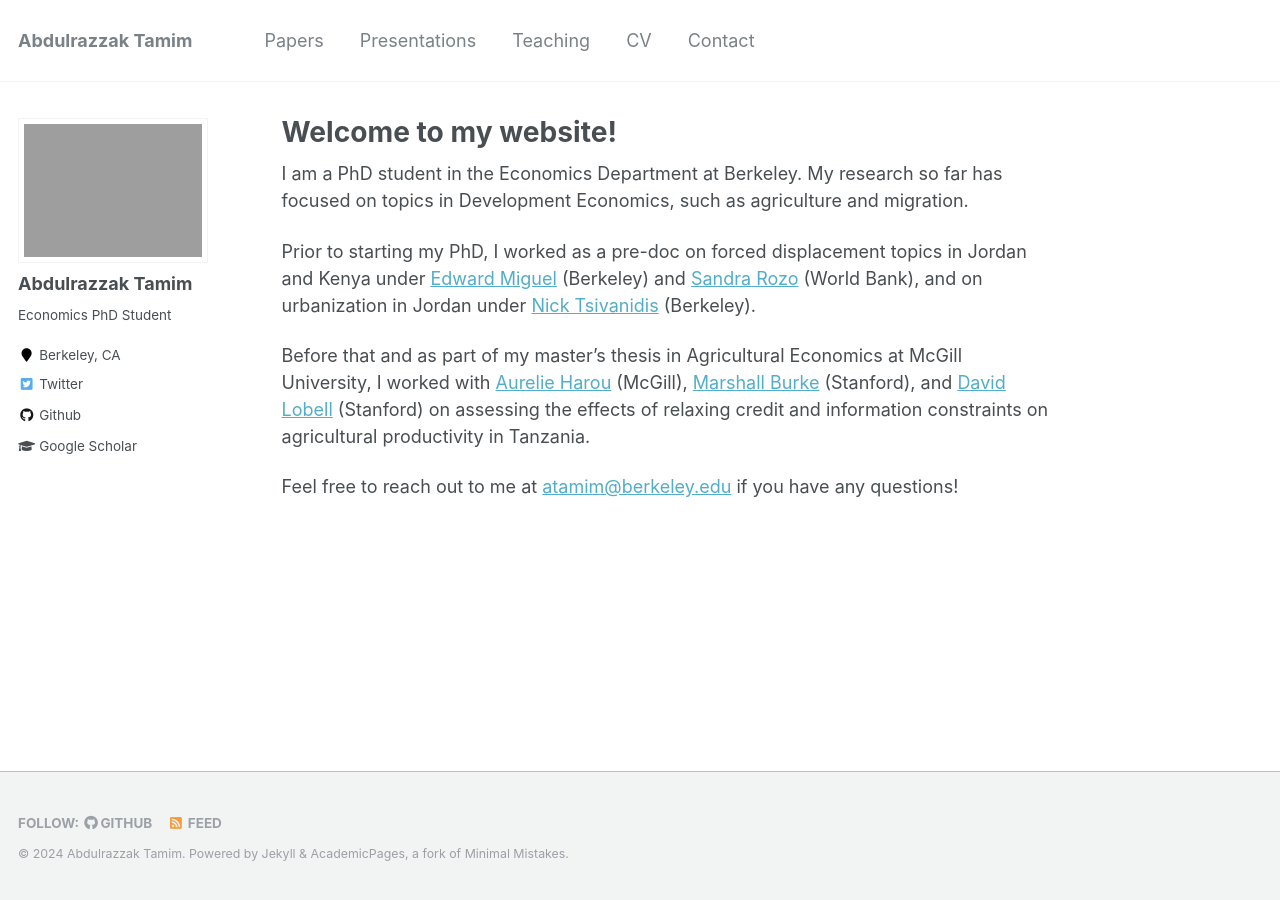
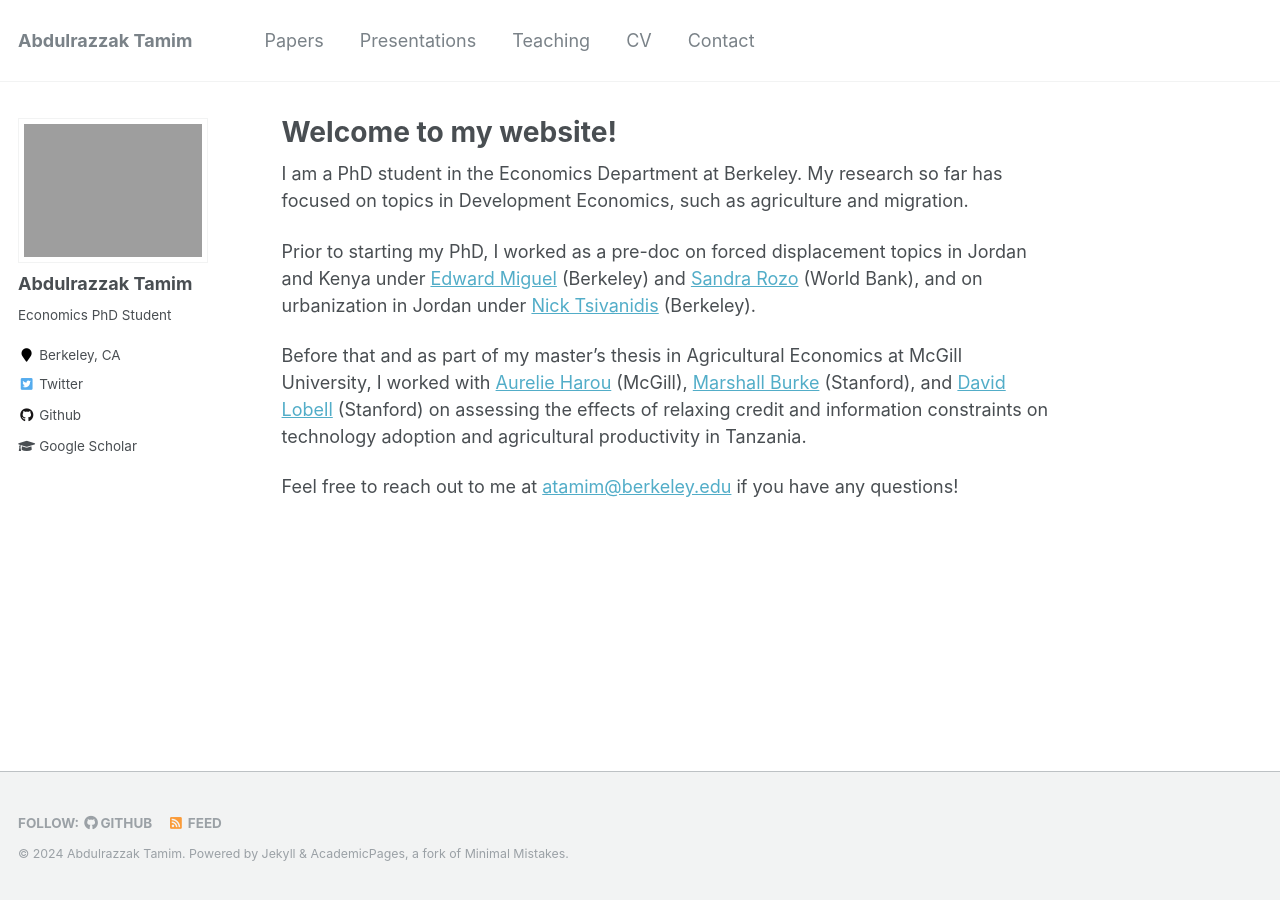
Before and after one commit to AbdulrazzakTamim/abdulrazzaktamim.github.io, a Jekyll site: the page built from _pages/about.md, in a window 1280 px wide. Built offline with Jekyll 4.4.1, drawn with Linux system fonts in a browser that asks for light colours; comment, search, counter and statistics services are not loaded.

Commit message:
Update about.md

```diff
--- a/_pages/about.md
+++ b/_pages/about.md
@@ -12,6 +12,6 @@
 
 Prior to starting my PhD, I worked as a pre-doc on forced displacement topics in Jordan and Kenya under [Edward Miguel](http://emiguel.econ.berkeley.edu/) (Berkeley) and [Sandra Rozo](https://www.sandrarozo.net/) (World Bank), and on urbanization in Jordan under [Nick Tsivanidis](https://www.nicktsivanidis.com/) (Berkeley).
 
-Before that and as part of my master’s thesis in Agricultural Economics at McGill University, I worked with [Aurelie Harou](https://aurelieharou.com/) (McGill), [Marshall Burke](https://web.stanford.edu/~mburke/) (Stanford), and [David Lobell](https://fse.fsi.stanford.edu/people/david_lobell) (Stanford) on assessing the effects of relaxing credit and information constraints on agricultural productivity in Tanzania.
+Before that and as part of my master’s thesis in Agricultural Economics at McGill University, I worked with [Aurelie Harou](https://aurelieharou.com/) (McGill), [Marshall Burke](https://web.stanford.edu/~mburke/) (Stanford), and [David Lobell](https://fse.fsi.stanford.edu/people/david_lobell) (Stanford) on assessing the effects of relaxing credit and information constraints on technology adoption and agricultural productivity in Tanzania.
 
 Feel free to reach out to me at <a href="mailto:atamim@berkeley.edu" target="_blank" rel="noopener noreferrer">atamim@berkeley.edu</a> if you have any questions!
```
